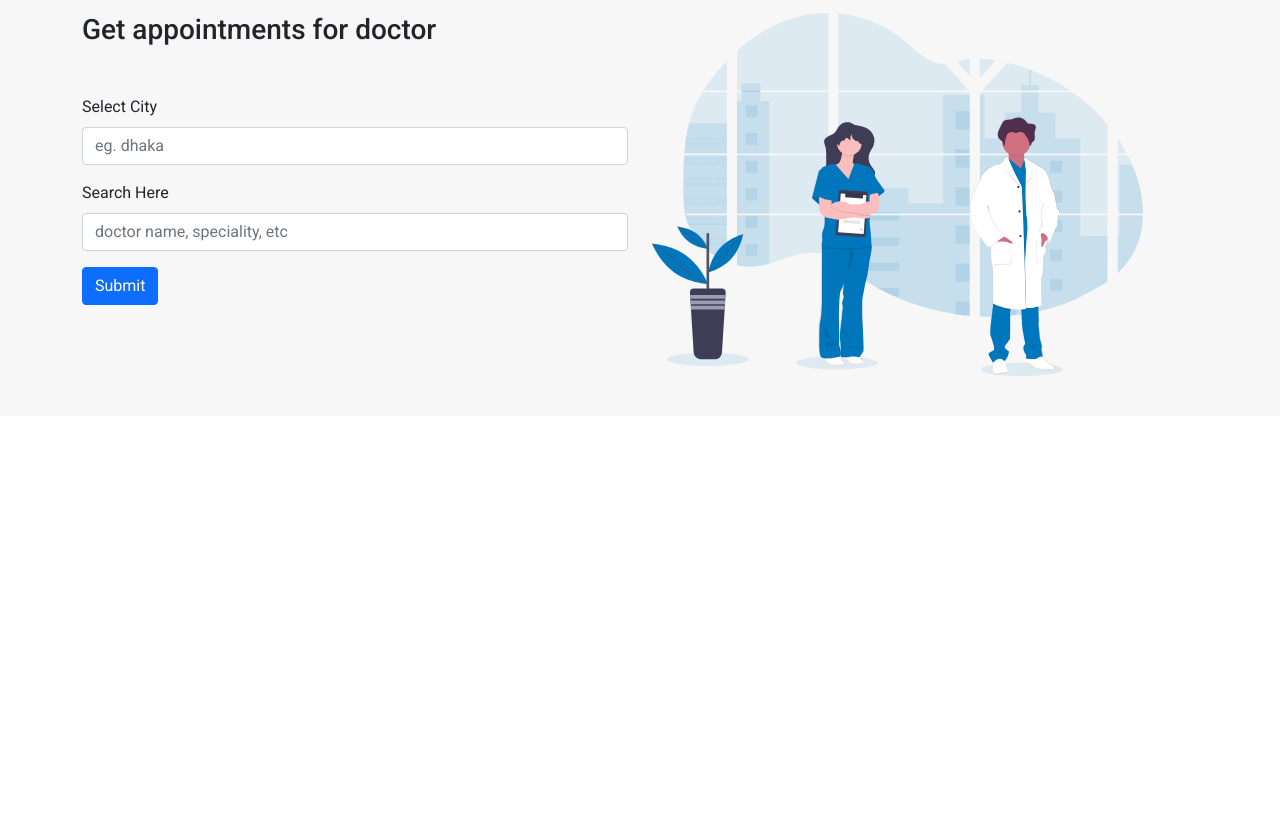
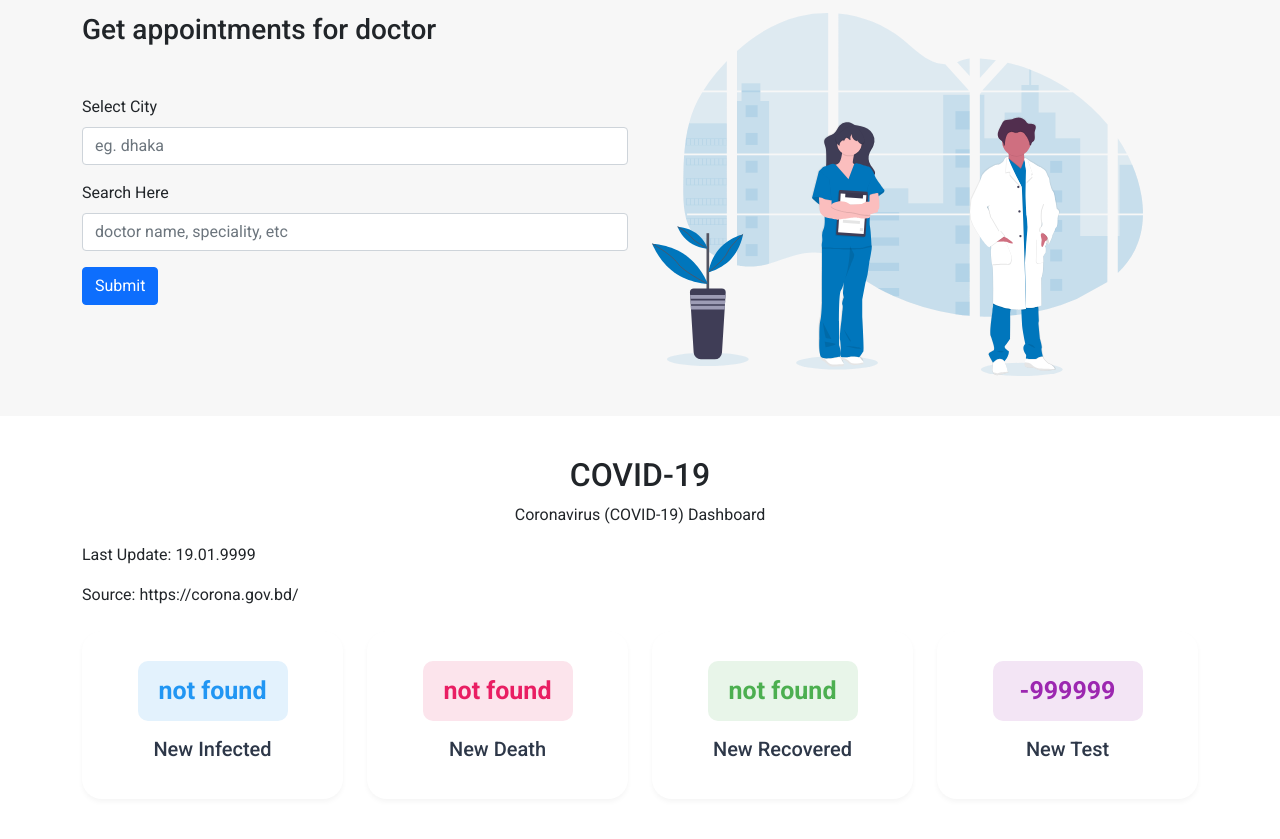
Before and after one commit to shahriarshafin/e-health-care, a plain HTML site: page index.html in a window 1280 px wide. Shown: the part 568-1407 px from the top of the page. Before the commit the page ends 984 px from the top, so only its background shows below. Drawn offline with nearby package versions, Linux system fonts and the light colour scheme; no server answers; files whose address does not match are found by name.

Commit message:
covid-19 section added

```diff
--- a/assets/css/style.css
+++ b/assets/css/style.css
@@ -95,7 +95,62 @@ section {
 .nav-link:hover {
 	color: rgb(235, 235, 235);
 }
-/* MAIN CONTENT SECTION */
+
+/* COVID SECTION  */
+.service-wrapper {
+	display: flex;
+	flex-direction: column;
+	align-items: center;
+	padding: 30px;
+	border-radius: 20px;
+	color: rgb(45, 55, 72);
+	background-color: rgb(255, 255, 255);
+	box-shadow: rgba(0, 0, 0, 0.04) 0px 3px 5px;
+	transition: box-shadow 300ms cubic-bezier(0.4, 0, 0.2, 1) 0ms;
+}
+
+.service-wrapper:hover {
+	box-shadow: rgba(149, 157, 165, 0.2) 0px 8px 24px;
+}
+
+.service-wrapper .inner-box {
+	width: 150px;
+	height: 60px;
+	margin-bottom: 16px;
+	border-radius: 10px;
+	display: flex;
+	align-items: center;
+	justify-content: center;
+}
+.covid-num {
+	font-size: 25px;
+	font-weight: 700;
+}
+.box-purple {
+	background-color: #f3e5f5;
+	color: rgb(156, 39, 176);
+}
+
+.box-green {
+	background-color: rgb(232, 245, 233);
+	color: rgb(76, 175, 80);
+}
+
+.box-blue {
+	background-color: rgb(227, 242, 253);
+	color: rgb(33, 150, 243);
+}
+
+.box-pink {
+	background-color: rgb(252, 228, 236);
+	color: rgb(233, 30, 99);
+}
+
+.service-wrapper .header {
+	font-size: 1.25rem;
+	font-weight: 500;
+	text-align: center;
+}
 
 /* MEDIA QUERIES */
 /* Extra small devices (phones, 465px and down) */
--- a/assets/js/script.js
+++ b/assets/js/script.js
@@ -0,0 +1,11 @@
+async function getCovidapi() {
+	const jsondata = await fetch("https://api.covid19api.com/summary");
+	const jsdata = await jsondata.json();
+	const Bangladesh = jsdata.Countries[13];
+
+	console.log(Bangladesh.NewConfirmed);
+	document.querySelector("#confirmed").innerHTML = Bangladesh.NewConfirmed;
+	document.querySelector("#deaths").innerHTML = Bangladesh.NewDeaths;
+	document.querySelector("#recovered").innerHTML = Bangladesh.NewRecovered;
+}
+getCovidapi();
--- a/index.html
+++ b/index.html
@@ -200,7 +200,7 @@
                         <div class="tab-pane fade" id="pills-search-hospital" role="tabpanel"
                             aria-labelledby="pills-search-hospital-tab">
                             <!-- content-2-start -->
-                            <div class="row">
+                            <div class="row d-flex align-items-center">
                                 <div class="col-12 col-lg-6">
                                     <h3 class="mb-5">Search Hospital</h3>
                                     <form>
@@ -218,7 +218,7 @@
                                     </form>
                                 </div>
                                 <div class="col-12 col-lg-6">
-                                    <img class="img-fluid" width="90%" alt=""
+                                    <img class="img-fluid" width="85%" alt=""
                                         src="./assets/images//Laboratory-amico.svg">
                                 </div>
                             </div>
@@ -237,12 +237,61 @@
     </section>
     <!-- Main-Section-End -->
 
+    <!-- Covid-Section-Start -->
+    <section>
+        <div class="container">
+            <h2 class="text-center">COVID-19</h2>
+            <p class="text-center">Coronavirus (COVID-19) Dashboard</p>
+            <div class="mt-3">
+                <p>Last Update: 19.01.9999</p>
+                <p>Source: https://corona.gov.bd/</p>
+            </div>
+            <div class="row">
+                <!-- service-1-start -->
+                <div class="col-12 col-md-4 col-lg-3 mt-2">
+                    <div class="service-wrapper">
+                        <div class="inner-box box-blue">
+                            <span id="confirmed" class="covid-num">not found</span>
+                        </div>
+                        <h6 class="header">New Infected</h6>
+                    </div>
+                </div>
+                <!-- service-1-end -->
+                <div class="col-12 col-md-4 col-lg-3 mt-2">
+                    <div class="service-wrapper">
+                        <div class="inner-box box-pink">
+                            <span id="deaths" class="covid-num">not found</span>
+                        </div>
+                        <h6 class="header">New Death</h6>
+                    </div>
+                </div>
+                <div class="col-12 col-md-4 col-lg-3 mt-2">
+                    <div class="service-wrapper">
+                        <div class="inner-box box-green">
+                            <span id="recovered" class="covid-num">not found</span>
+                        </div>
+                        <h6 class="header">New Recovered</h6>
+                    </div>
+                </div>
+                <div class="col-12 col-md-4 col-lg-3 mt-2">
+                    <div class="service-wrapper">
+                        <div class="inner-box box-purple">
+                            <span id="newRecovered" class="covid-num">-999999</span>
+                        </div>
+                        <h6 class="header">New Test</h6>
+                    </div>
+                </div>
+            </div>
+        </div>
+    </section>
+    <!-- Covid-Section-End -->
+
     <!-- Bootstrap Bundle with Popper -->
     <script src="https://cdn.jsdelivr.net/npm/bootstrap@5.0.2/dist/js/bootstrap.bundle.min.js"
         integrity="sha384-MrcW6ZMFYlzcLA8Nl+NtUVF0sA7MsXsP1UyJoMp4YLEuNSfAP+JcXn/tWtIaxVXM" crossorigin="anonymous">
     </script>
     <!-- Main JS -->
-    <script src="./assets/css/script.js"></script>
+    <script src="./assets/js/script.js"></script>
 </body>
 
 </html>
```
